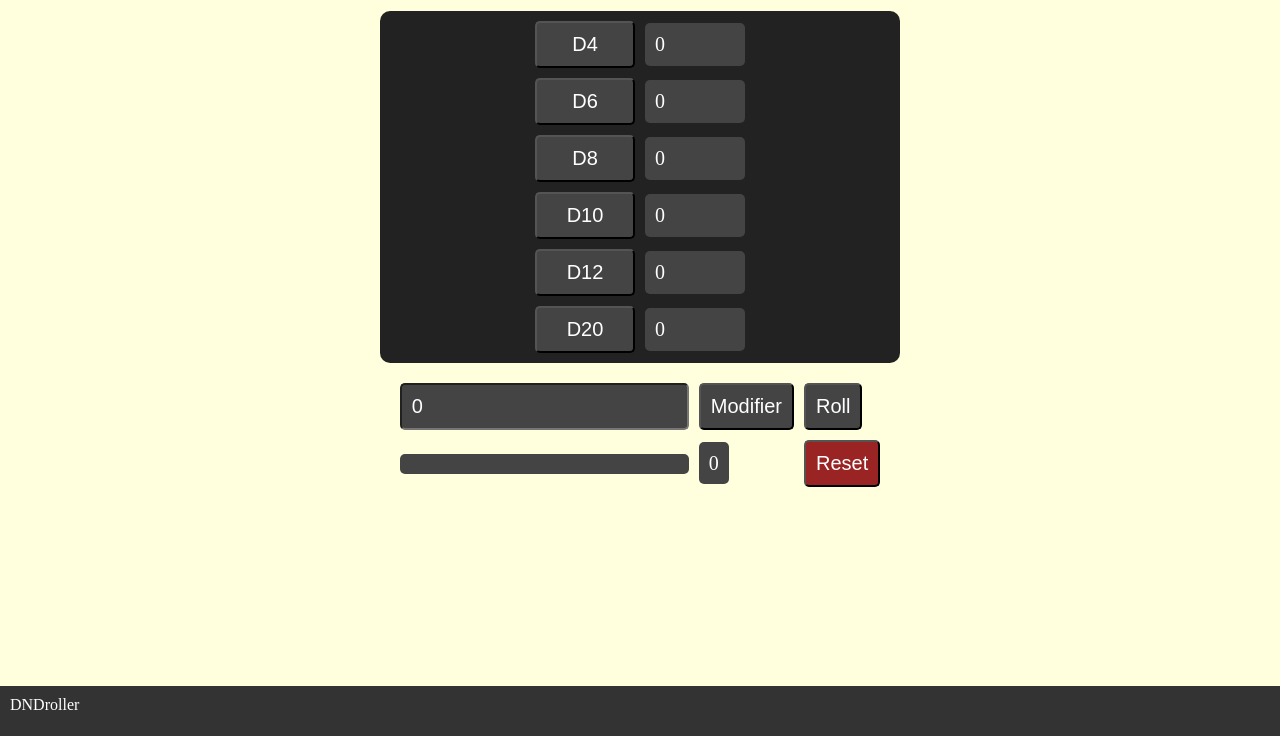
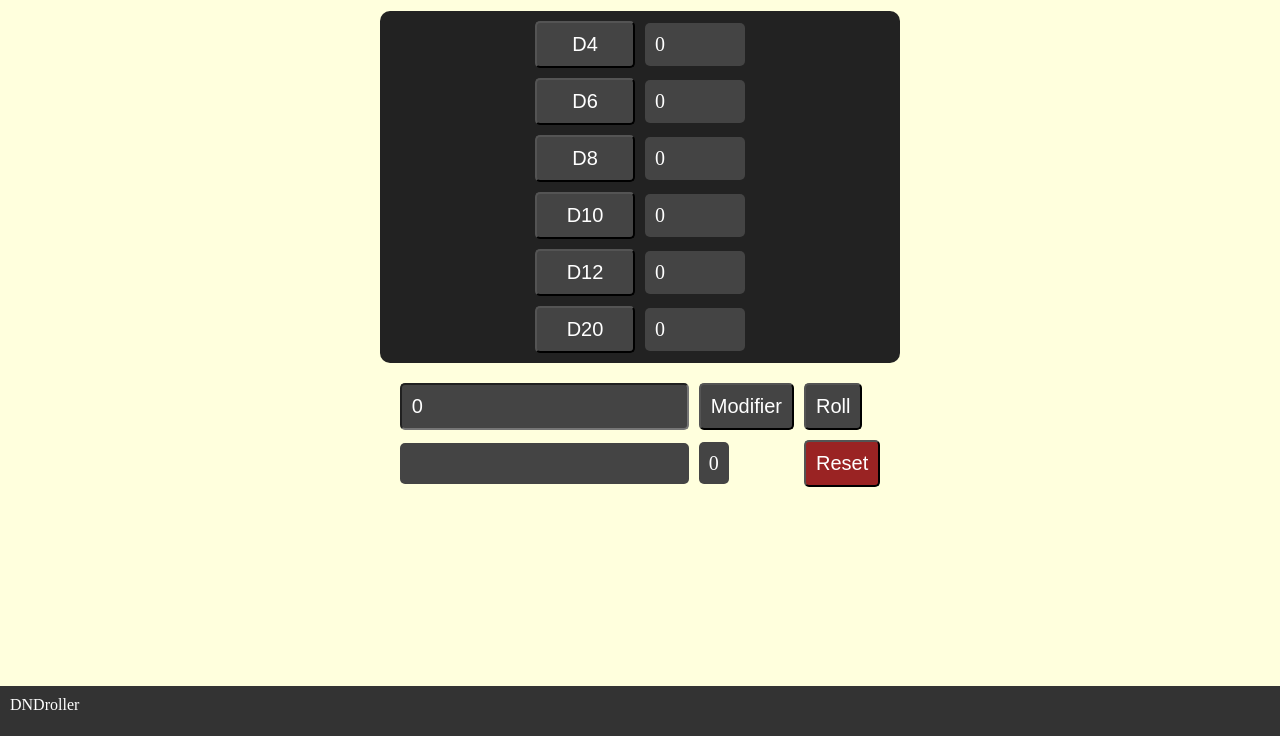
Before and after one commit to Zombotron134567/DND-dice-roller, a plain HTML site: page index.html in a window 1280 px wide. Shown: the part 64-800 px from the top of the page. Drawn offline with Linux system fonts and the light colour scheme.

Commit message:
Update style.css

```diff
--- a/style.css
+++ b/style.css
@@ -54,6 +54,9 @@ footer{
   justify-content: center;
 
 }
+.hist{
+  min-height: 21px;
+}
 .baseStyle--reset{
   background-color: #9a2323;
 }
```
